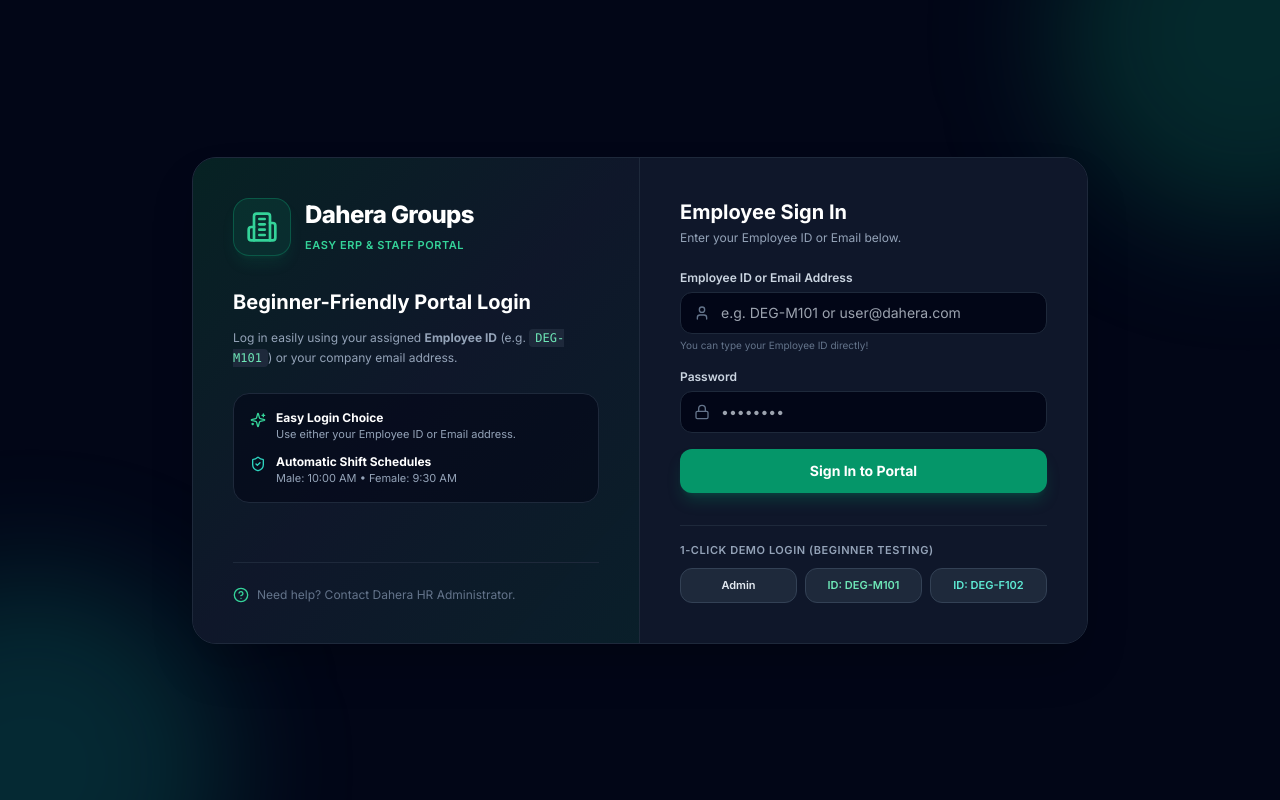
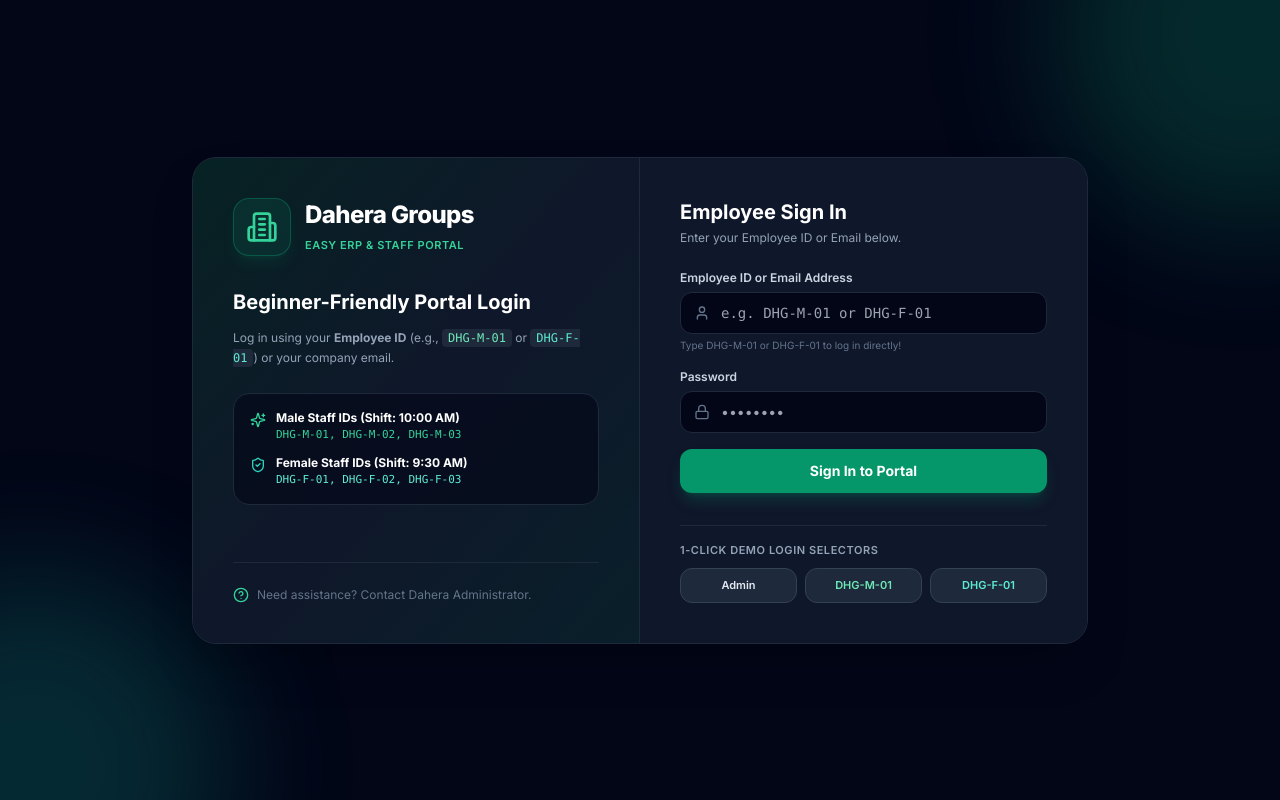
Before and after one commit to anishrs333/Dahera-groups, a React (Vite) app in the folder frontend/: page / in a window 1280 px wide. Built offline with nearby package versions, Linux system fonts and the light colour scheme.

Commit message:
refactor: update employee ID prefix formatting

```diff
--- a/frontend/src/components/AdminDashboard.jsx
+++ b/frontend/src/components/AdminDashboard.jsx
@@ -29,16 +29,20 @@ export const AdminDashboard = ({ subTab = 'admin-dashboard' }) => {
   });
 
   const handleOpenAddModal = () => {
-    const randomId = `DEG-${Math.floor(100 + Math.random() * 900)}`;
+    const randomNum = Math.floor(4 + Math.random() * 15);
+    const formattedNum = randomNum < 10 ? `0${randomNum}` : `${randomNum}`;
+    const initialGender = 'MALE';
+    const initialId = `DHG-M-${formattedNum}`;
+
     setNewEmp({
       username: '',
       email: '',
       first_name: '',
       last_name: '',
       password: 'Employee@123',
-      gender: 'MALE',
+      gender: initialGender,
       role: 'EMPLOYEE',
-      employee_id: randomId,
+      employee_id: initialId,
       designation: 'Software Engineer',
       department: 'Engineering',
       base_salary: '60000',
@@ -534,7 +538,13 @@ export const AdminDashboard = ({ subTab = 'admin-dashboard' }) => {
                   <label className="block text-slate-300 font-semibold mb-1">Gender (Sets Shift Time)</label>
                   <select
                     value={newEmp.gender}
-                    onChange={(e) => setNewEmp({...newEmp, gender: e.target.value})}
+                    onChange={(e) => {
+                      const g = e.target.value;
+                      const prefix = g === 'MALE' ? 'DHG-M-' : 'DHG-F-';
+                      const parts = newEmp.employee_id.split('-');
+                      const currNum = parts.length > 1 ? parts[parts.length - 1] : '04';
+                      setNewEmp({...newEmp, gender: g, employee_id: `${prefix}${currNum}`});
+                    }}
                     className="w-full p-2.5 bg-slate-950 border border-slate-800 text-emerald-400 font-bold rounded-xl"
                   >
                     <option value="MALE">MALE (Shift: 10:00 AM)</option>
--- a/frontend/src/components/Login.jsx
+++ b/frontend/src/components/Login.jsx
@@ -28,10 +28,10 @@ export const Login = () => {
       setUsername('admin@dahera.com');
       setPassword('Admin@123');
     } else if (userType === 'john') {
-      setUsername('DEG-M101'); // beginner friendly: logging in using Employee ID directly!
+      setUsername('DHG-M-01'); // Male Employee ID (John Doe)
       setPassword('Employee@123');
     } else if (userType === 'sarah') {
-      setUsername('DEG-F102'); // beginner friendly: logging in using Employee ID directly!
+      setUsername('DHG-F-01'); // Female Employee ID (Sarah Connor)
       setPassword('Employee@123');
     }
   };
@@ -59,23 +59,23 @@ export const Login = () => {
 
             <h2 className="text-xl font-bold text-white mb-3">Beginner-Friendly Portal Login</h2>
             <p className="text-slate-400 text-xs leading-relaxed mb-6">
-              Log in easily using your assigned <strong>Employee ID</strong> (e.g. <code className="bg-slate-800 px-1.5 py-0.5 rounded text-emerald-300">DEG-M101</code>) or your company email address.
+              Log in using your <strong>Employee ID</strong> (e.g., <code className="bg-slate-800 px-1.5 py-0.5 rounded text-emerald-300">DHG-M-01</code> or <code className="bg-slate-800 px-1.5 py-0.5 rounded text-teal-300">DHG-F-01</code>) or your company email.
             </p>
 
             <div className="space-y-3 bg-slate-950/60 p-4 rounded-2xl border border-slate-800 text-xs">
               <div className="flex items-start gap-2.5 text-slate-300">
                 <Sparkles className="w-4 h-4 text-emerald-400 shrink-0 mt-0.5" />
                 <div>
-                  <span className="font-bold text-white block">Easy Login Choice</span>
-                  <span className="text-[11px] text-slate-400">Use either your Employee ID or Email address.</span>
+                  <span className="font-bold text-white block">Male Staff IDs (Shift: 10:00 AM)</span>
+                  <span className="text-[11px] text-emerald-400 font-mono">DHG-M-01, DHG-M-02, DHG-M-03</span>
                 </div>
               </div>
 
               <div className="flex items-start gap-2.5 text-slate-300">
                 <ShieldCheck className="w-4 h-4 text-teal-400 shrink-0 mt-0.5" />
                 <div>
-                  <span className="font-bold text-white block">Automatic Shift Schedules</span>
-                  <span className="text-[11px] text-slate-400">Male: 10:00 AM • Female: 9:30 AM</span>
+                  <span className="font-bold text-white block">Female Staff IDs (Shift: 9:30 AM)</span>
+                  <span className="text-[11px] text-teal-300 font-mono">DHG-F-01, DHG-F-02, DHG-F-03</span>
                 </div>
               </div>
             </div>
@@ -83,11 +83,11 @@ export const Login = () => {
 
           <div className="flex items-center gap-2 text-xs text-slate-500 pt-6 border-t border-slate-800">
             <HelpCircle className="w-4 h-4 text-emerald-400" />
-            <span>Need help? Contact Dahera HR Administrator.</span>
+            <span>Need assistance? Contact Dahera Administrator.</span>
           </div>
         </div>
 
-        {/* Right Side: Form & Beginner 1-Click Quick Selectors */}
+        {/* Right Side: Form & Quick Fill */}
         <div className="p-8 md:p-10 flex flex-col justify-between bg-slate-900">
           <div>
             <div className="mb-6">
@@ -114,11 +114,11 @@ export const Login = () => {
                     required
                     value={username}
                     onChange={(e) => setUsername(e.target.value)}
-                    placeholder="e.g. DEG-M101 or user@dahera.com"
-                    className="w-full bg-slate-950 border border-slate-800 rounded-xl pl-10 pr-4 py-2.5 text-sm text-white focus:outline-none focus:border-emerald-500 focus:ring-1 focus:ring-emerald-500 transition-all"
+                    placeholder="e.g. DHG-M-01 or DHG-F-01"
+                    className="w-full bg-slate-950 border border-slate-800 rounded-xl pl-10 pr-4 py-2.5 text-sm text-white focus:outline-none focus:border-emerald-500 focus:ring-1 focus:ring-emerald-500 transition-all font-mono"
                   />
                 </div>
-                <span className="text-[10px] text-slate-500 mt-1 block">You can type your Employee ID directly!</span>
+                <span className="text-[10px] text-slate-500 mt-1 block">Type DHG-M-01 or DHG-F-01 to log in directly!</span>
               </div>
 
               <div>
@@ -146,32 +146,32 @@ export const Login = () => {
             </form>
           </div>
 
-          {/* Quick Demo Fill Buttons with clear Employee IDs */}
+          {/* Quick Demo Fill Buttons with updated DHG Employee IDs */}
           <div className="mt-8 pt-4 border-t border-slate-800">
             <span className="text-[11px] font-semibold text-slate-400 uppercase tracking-wider block mb-2.5">
-              1-Click Demo Login (Beginner Testing)
+              1-Click Demo Login Selectors
             </span>
             <div className="grid grid-cols-3 gap-2">
               <button
                 type="button"
                 onClick={() => fillDemo('admin')}
-                className="px-2.5 py-2 bg-slate-800 hover:bg-slate-700 text-slate-200 border border-slate-700 rounded-xl text-[11px] font-semibold transition-colors"
+                className="px-2 py-2 bg-slate-800 hover:bg-slate-700 text-slate-200 border border-slate-700 rounded-xl text-[11px] font-semibold transition-colors"
               >
                 Admin
               </button>
               <button
                 type="button"
                 onClick={() => fillDemo('john')}
-                className="px-2.5 py-2 bg-slate-800 hover:bg-slate-700 text-emerald-300 border border-slate-700 rounded-xl text-[11px] font-semibold transition-colors"
+                className="px-2 py-2 bg-slate-800 hover:bg-slate-700 text-emerald-300 border border-slate-700 rounded-xl text-[11px] font-semibold transition-colors"
               >
-                ID: DEG-M101
+                DHG-M-01
               </button>
               <button
                 type="button"
                 onClick={() => fillDemo('sarah')}
-                className="px-2.5 py-2 bg-slate-800 hover:bg-slate-700 text-teal-300 border border-slate-700 rounded-xl text-[11px] font-semibold transition-colors"
+                className="px-2 py-2 bg-slate-800 hover:bg-slate-700 text-teal-300 border border-slate-700 rounded-xl text-[11px] font-semibold transition-colors"
               >
-                ID: DEG-F102
+                DHG-F-01
               </button>
             </div>
           </div>
```
Also changed, not shown: 1 other file (tests, documents, lock files or other folders).
